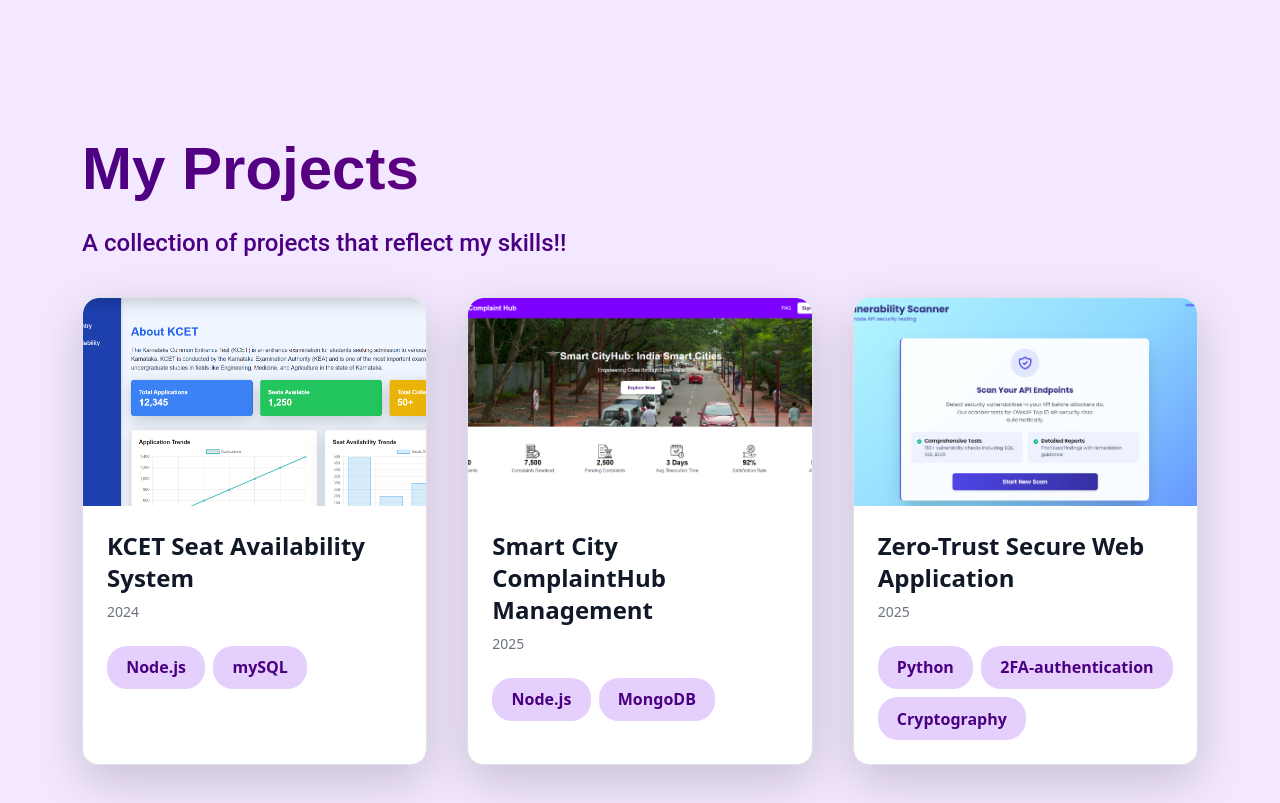
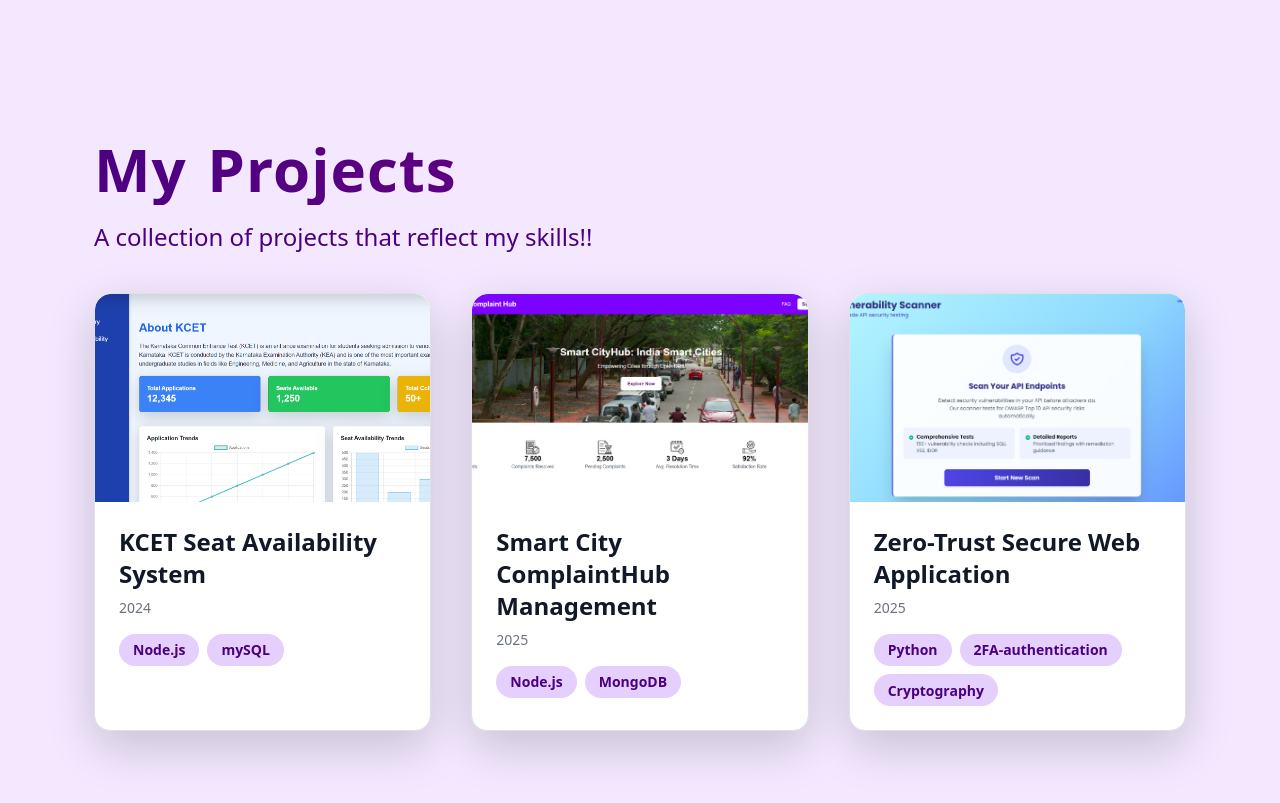
Before and after one commit to SameekshaMenda/portfolio, a React (Create React App) app: page / in a window 1280 px wide. Shown: the part 2900-3703 px from the top of the page. Built offline with nearby package versions, Linux system fonts and the light colour scheme; no server answers.

Commit message:
final changes in content

```diff
--- a/src/components/Contact.js
+++ b/src/components/Contact.js
@@ -114,7 +114,7 @@ function Contact() {
             style={{
                   fontSize: "1.5rem",
                   color: "#4B0082",
-                  fontFamily: "'Roboto', sans-serif",
+
                   fontWeight: "500"
                 }}
           >
--- a/src/components/Project2.js
+++ b/src/components/Project2.js
@@ -15,14 +15,7 @@ const projectsData = [
     repoLink: "https://github.com/SameekshaMenda/smart-complaint-system",
     timeAgo: "2025",
   },
-  // {
-  //   title: "Honey-bee Anomaly Detection",
-  //   types: ["Machine Learning", "Streamlit"],
-  //   image: "/bee1.png",
-  //   repoLink: "https://github.com/SameekshaMenda/bee_hive_miniproject",
-  //   timeAgo: "2024",
-  // },
-   {
+  {
     title: "Zero-Trust Secure Web Application",
     types: ["Python", "2FA-authentication", "Cryptography"],
     image: "/scannerSC.png",
@@ -33,18 +26,20 @@ const projectsData = [
 
 const Projects = () => {
   return (
-    <section id="projects" className="bg-purple-100 py-20">
-      <div className="container mx-auto px-6">
+    <section id="projects" className="bg-purple-100 py-12 md:py-20">
+      <div className="container mx-auto px-4 sm:px-6">
         {/* Left-Aligned Title - Fully to the Left */}
-        <div className="text-left mb-10">
-        <p
-            className="text-6xl font-bold text-transparent bg-clip-text mb-4"
+        <div className="text-left mb-8 md:mb-10">
+          <p
+            className="text-3xl sm:text-4xl md:text-5xl lg:text-6xl font-bold mb-3 md:mb-4"
             style={{
               backgroundImage: 'linear-gradient(120deg, #4B0082, #800080)',
-              animation: 'glitter 1.5s infinite linear',
-              fontFamily: "'Poppins', sans-serif",
+              backgroundClip: 'text',
+              WebkitBackgroundClip: 'text',
+              color: 'transparent',
+              wordSpacing: '4px',
+              letterSpacing: "1px",
               lineHeight: "1.2"
-
             }}
             data-aos="slide-in"
             data-aos-delay="100"
@@ -55,20 +50,19 @@ const Projects = () => {
           </p>
 
           <p
-            className="text-base md:text-lg mb-6 md:mb-10"
+            className="text-lg sm:text-xl md:text-2xl mb-4 md:mb-6 lg:mb-10"
             style={{
-                  fontSize: "1.5rem",
-                  color: "#4B0082",
-                  fontFamily: "'Roboto', sans-serif",
-                  fontWeight: "500"
-                }}
+              color: "#4B0082",
+
+              fontWeight: "500"
+            }}
           >
             A collection of projects that reflect my skills!!
           </p>
         </div>
 
         {/* Grid Layout */}
-        <div className="grid md:grid-cols-2 lg:grid-cols-3 gap-10">
+        <div className="grid grid-cols-1 sm:grid-cols-2 lg:grid-cols-3 gap-6 sm:gap-8 md:gap-10">
           {projectsData.map((project, index) => (
             <div
               key={index}
@@ -76,7 +70,7 @@ const Projects = () => {
               className="bg-white border border-gray-200 rounded-2xl shadow-lg hover:shadow-2xl transition-all transform hover:-translate-y-2 cursor-pointer overflow-hidden group"
             >
               {/* Project Image */}
-              <div className="relative w-full h-52 overflow-hidden rounded-t-2xl">
+              <div className="relative w-full h-48 sm:h-52 overflow-hidden rounded-t-2xl">
                 <img
                   src={project.image}
                   alt={project.title}
@@ -85,14 +79,14 @@ const Projects = () => {
               </div>
 
               {/* Project Info */}
-              <div className="p-6">
-                <h3 className="text-2xl font-semibold text-gray-900 mb-2 group-hover:text-purple-700 transition-all">
+              <div className="p-4 sm:p-6">
+                <h3 className="text-xl sm:text-2xl font-semibold text-gray-900 mb-2 group-hover:text-purple-700 transition-all">
                   {project.title}
                 </h3>
                 <p className="text-gray-500 text-sm">{project.timeAgo}</p>
 
                 {/* Project Tags */}
-                <div className="flex flex-wrap gap-2 mt-4">
+                <div className="flex flex-wrap gap-2 mt-3 sm:mt-4">
                   {project.types.map((type, idx) => (
                     <span
                       key={idx}
@@ -101,9 +95,9 @@ const Projects = () => {
                         background: "rgba(165, 96, 247, 0.3)",
                         color: "#4B0082",
                         fontWeight: "bold",
-                        padding: "0.6em 1.2em",
+                        padding: "0.4em 1em",
                         borderRadius: "20px",
-                        fontSize: "16px",
+                        fontSize: "0.875rem",
                       }}
                     >
                       {type}
--- a/src/components/SkillsSection.js
+++ b/src/components/SkillsSection.js
@@ -54,11 +54,11 @@ const SkillsSection = () => {
                     style={{
                   fontSize: "1.5rem",
                   color: "#4B0082",
-                  fontFamily: "'Roboto', sans-serif",
+
                   fontWeight: "500"
                 }}
                 >
-                    Skills I Have Gained Over Time!
+                    Skills I Have Gained Over Time!!
                 </p>
 
                 {/* Skill Icons */}
--- a/src/components/education.js
+++ b/src/components/education.js
@@ -94,7 +94,7 @@ const Education = () => {
                 style={{
                   fontSize: "1.5rem",
                   color: "#4B0082",
-                  fontFamily: "'Roboto', sans-serif",
+
                   fontWeight: "500"
                 }}
               >
```
